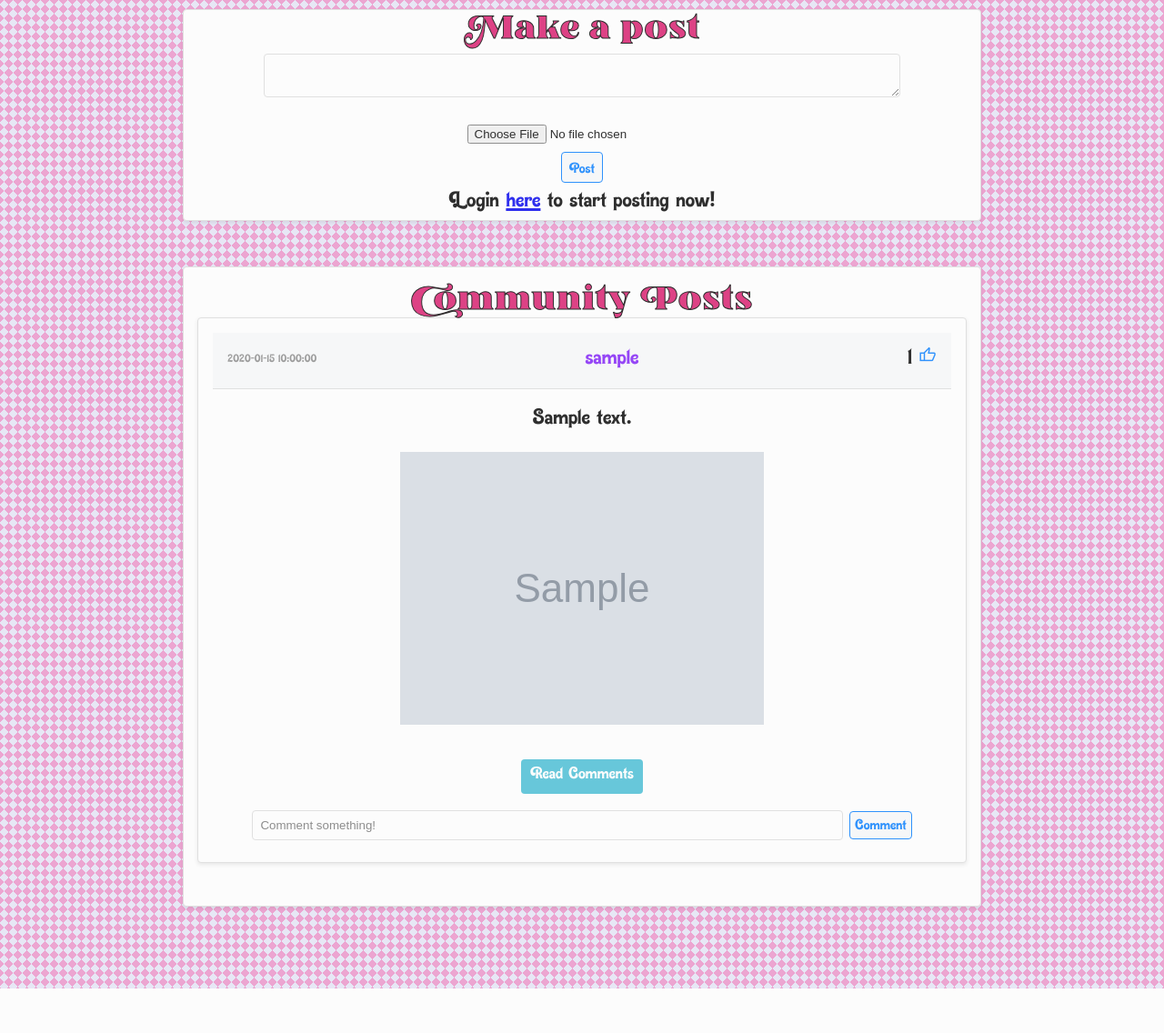
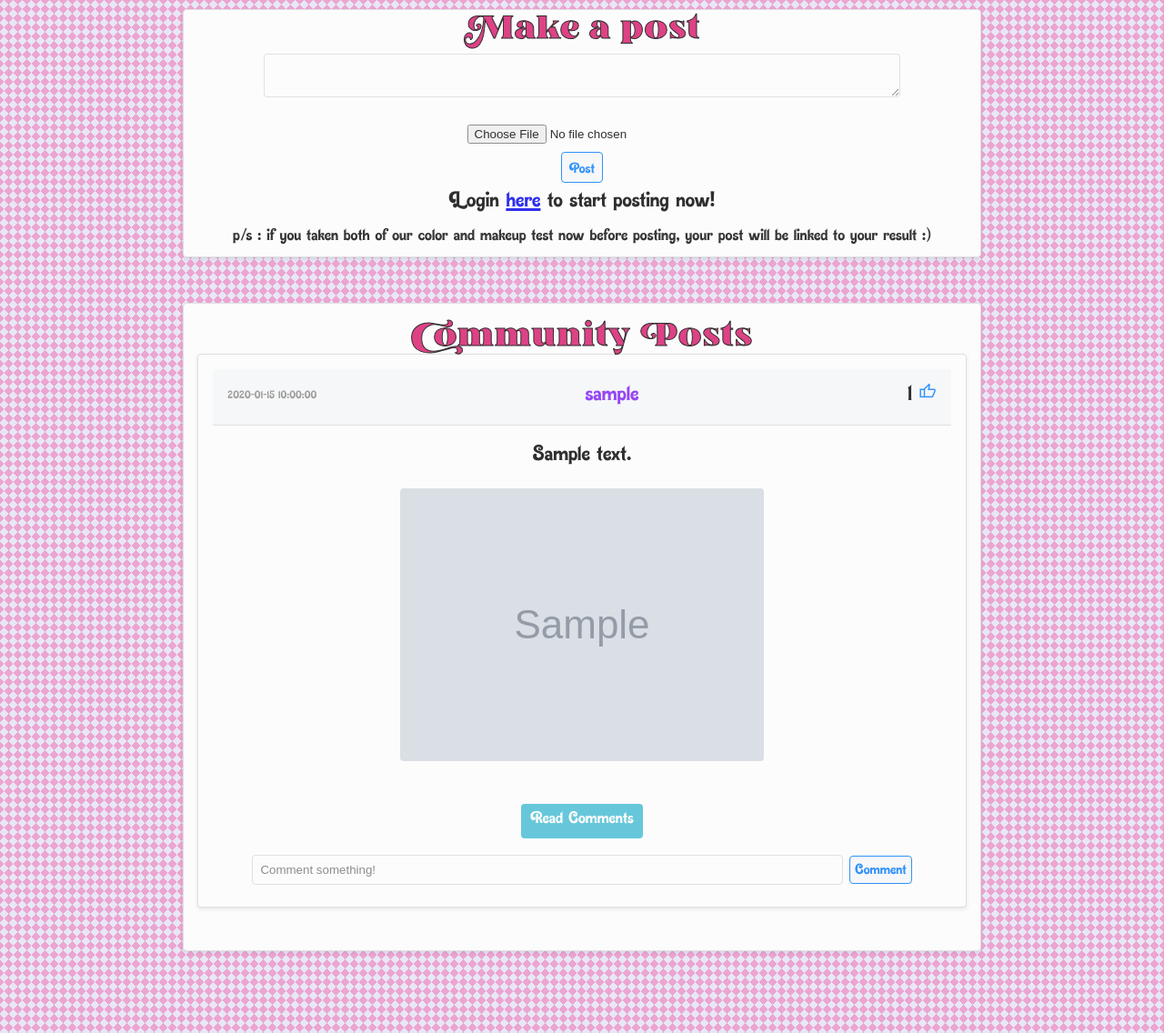
Before and after one commit to afiqahaunie/ColorMakeupAnalysis, a Flask app: page /community in a window 1280 px wide. Shown: the part 200-1336 px from the top of the page at 91% size. Before the commit the page ends 1287 px from the top, so only its background shows below. Run offline with Flask 3, Linux system fonts and the light colour scheme; tables that the repository leaves empty hold one stand-in row (values such as "Sample post"); grey boxes marked "Sample" are stand-in pictures.

Commit message:
fix css for post photo and adding suggestion line at community page

```diff
--- a/website/static/community_page.css
+++ b/website/static/community_page.css
@@ -97,6 +97,11 @@ body {
     box-shadow: 0 2px 4px rgba(0, 0, 0, 0.1);
 }
 
+h3{
+    font-size: 23px;
+    font-family: 'BoogieBoys';
+}
+
 /* Community container styles */
 .community-container {
     flex-grow: 1; /* Allow this container to grow */
@@ -153,8 +158,12 @@ body {
 }
 
 .card-border-dark img {
-    max-width: 400px;
-    max-height: 450px;
+    max-width: 90%;
+    height: auto;
+    margin: 5px;
+    border-radius: 4px;
+    object-fit: cover;
+    object-position: center;
     display: block;
     margin: 0 auto;
 }
@@ -336,7 +345,7 @@ footer {
     border-radius: 4px;
     padding: 5px 10px;
     cursor: pointer;
-    margin-bottom: 10px;
+    margin: 10px 0;
 }
 
 .toggle-comments-button:hover {
--- a/website/templates/community_page.html
+++ b/website/templates/community_page.html
@@ -23,6 +23,9 @@
                         </div>
                         {% if not current_user.is_authenticated %}
                             <h7>Login <a href="{{url_for('auth.login')}}">here</a> to start posting now!</h7>
+                        {% endif %}
+                        {% if not (current_user.result and current_user.coloranalysis) %}
+                        <h3>p/s : if you taken both of our color and makeup test now before posting, your post will be linked to your result :)</h3>
                         {% endif %}
                     </form>
                 </div>
```
